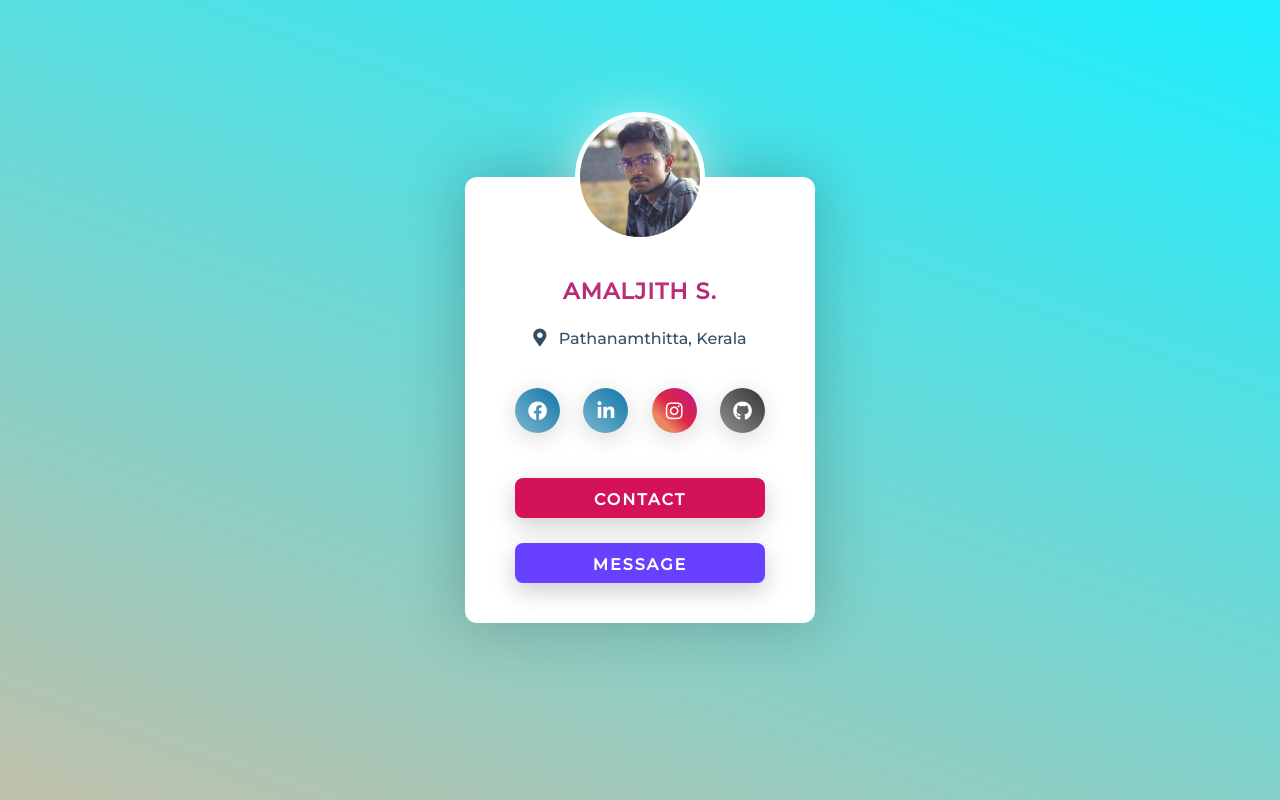
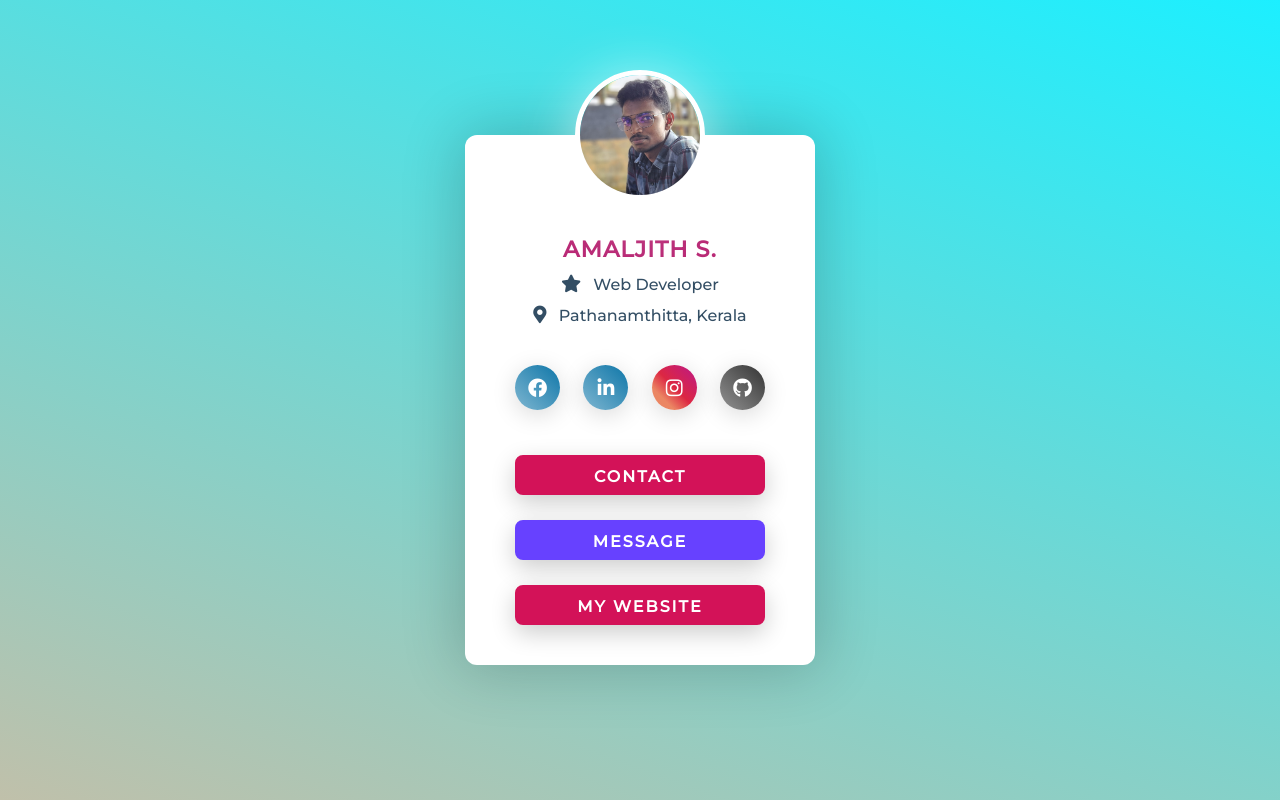
Before and after one commit to AmaljithAchu/profile-, a plain HTML site: page index.html in a window 1280 px wide. Drawn offline with Linux system fonts and the light colour scheme.

Commit message:
Update index.html

```diff
--- a/index.html
+++ b/index.html
@@ -6,7 +6,7 @@
     <link href="https://fonts.googleapis.com/css2?family=Montserrat:wght@500&display=swap" rel="stylesheet">
     <link rel="stylesheet" href="https://cdnjs.cloudflare.com/ajax/libs/font-awesome/5.15.1/css/all.min.css">
     <link rel="stylesheet" href="./style.css">
-    <title>Amaljith S.</title>
+    <title>Stylish Profile Card</title>
 </head>
 <body>
     <div class="profile-container">
@@ -15,8 +15,8 @@
         </div>
         <p class="info full-name">AMALJITH S.</p>
         <p class="info role">
-<!--             <i class="fas fa-star"></i> Web Developer
-        </p> -->
+            <i class="fas fa-star"></i> Web Developer
+        </p>
         <p class="info place">
             <i class="fas fa-map-marker-alt"></i> Pathanamthitta, Kerala
         </p>
@@ -42,6 +42,10 @@
             <button class="action message">Message</button>
 
         </a>
+        <a href="https://amaljith-s.netlify.app/" class="action-link">
+            <button class="action ">My Website</button>
+
+        </a>
     </div>
 </body>
 </html>
```
